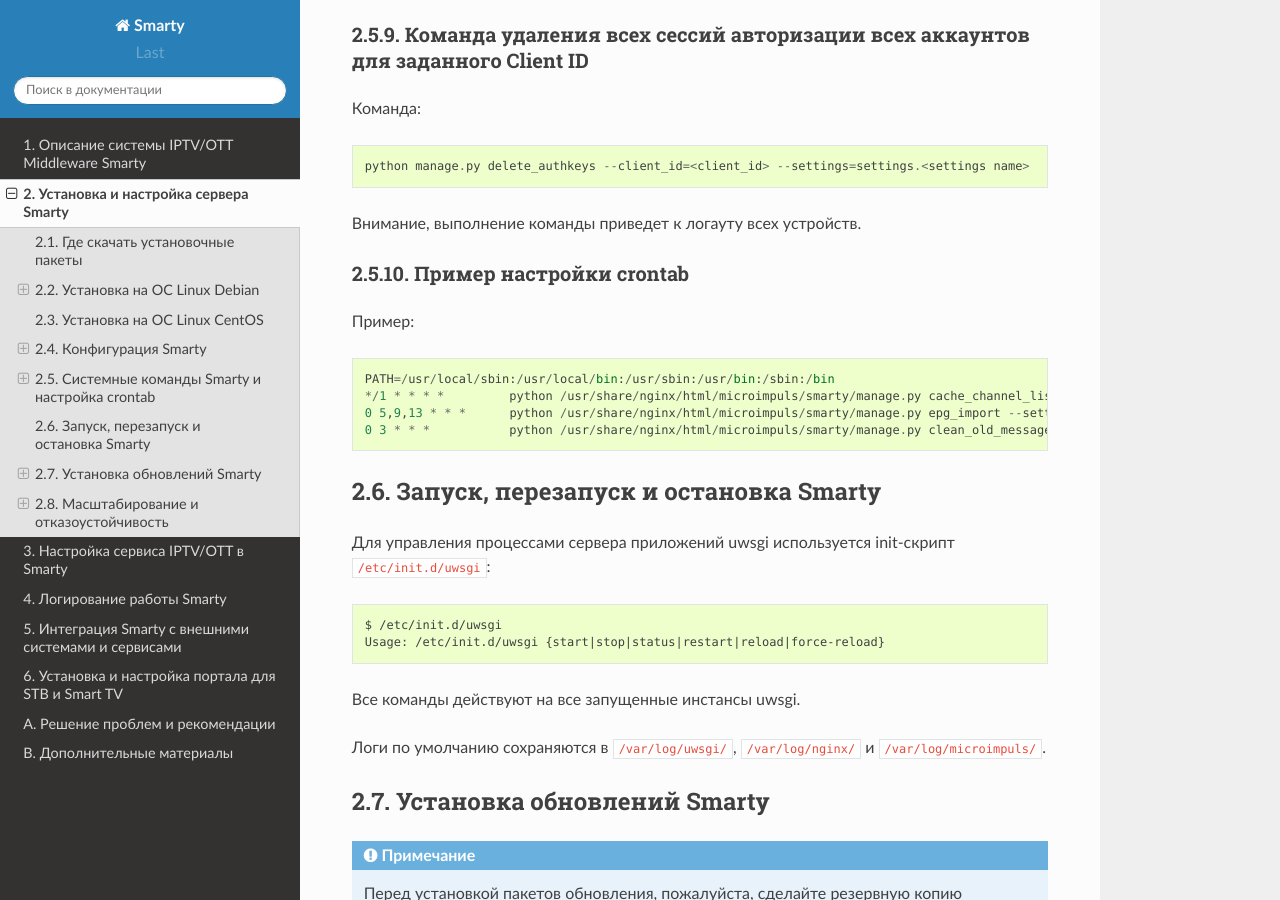
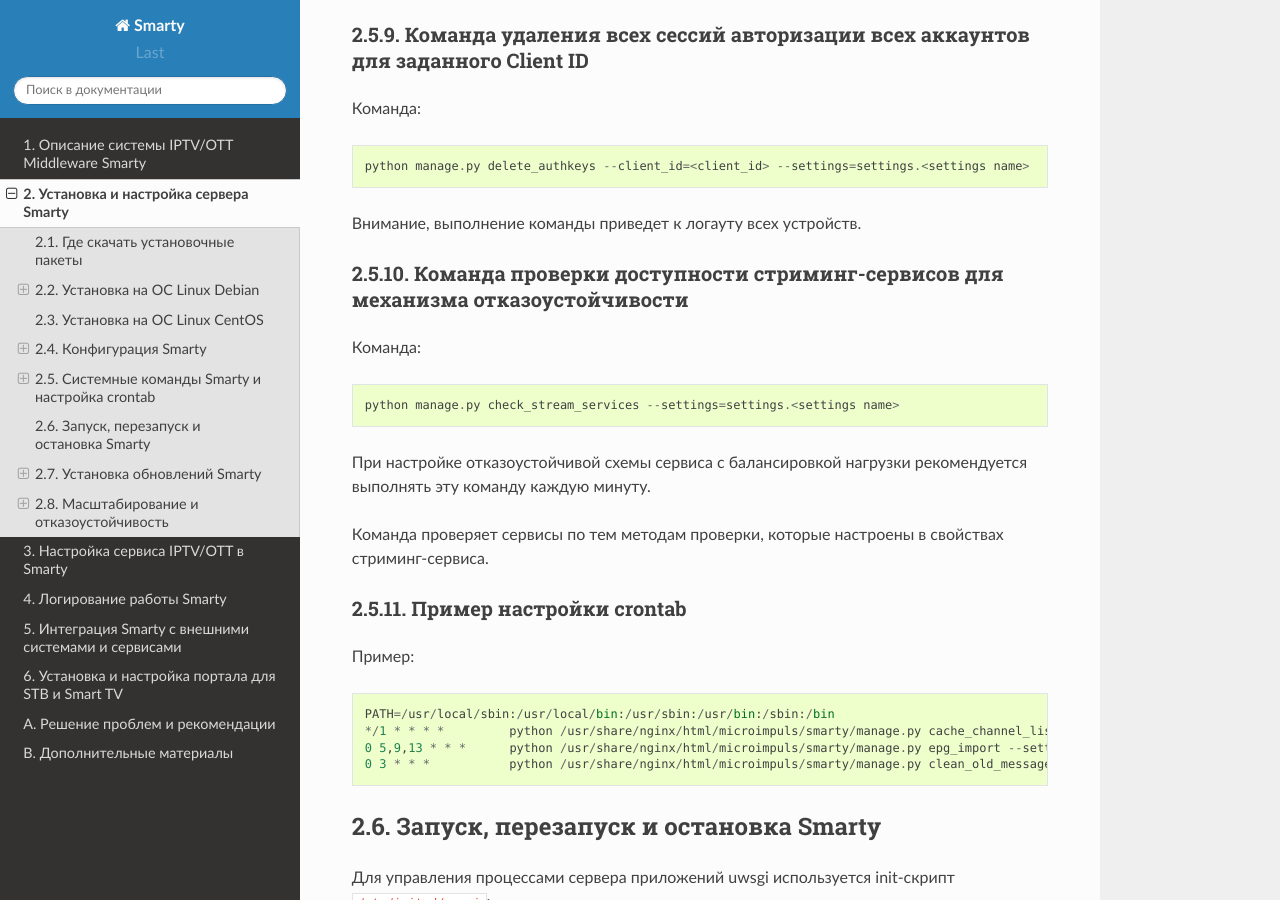
Before and after one commit to sergey-yakovlev/smarty-docs, a Sphinx documentation site: the page built from source/installation_and_configuration.rst, in a window 1280 px wide and 900 px high, scrolled down 14787 px. Built offline with Sphinx 7.4.7 and the Read the Docs theme 2.0.0, drawn with Linux system fonts in a browser that asks for light colours.

Commit message:
check_stream_services

```diff
--- a/source/installation_and_configuration.rst
+++ b/source/installation_and_configuration.rst
@@ -670,9 +670,20 @@
 
 Внимание, выполнение команды приведет к логауту всех устройств.
 
+2.5.10. Команда проверки доступности стриминг-сервисов для механизма отказоустойчивости
+---------------------------------------------------------------------------------------
+
+Команда: ::
+
+    python manage.py check_stream_services --settings=settings.<settings name>
+
+При настройке отказоустойчивой схемы сервиса с балансировкой нагрузки рекомендуется выполнять эту команду каждую минуту.
+
+Команда проверяет сервисы по тем методам проверки, которые настроены в свойствах стриминг-сервиса.
+
 .. _crontab-example:
 
-2.5.10. Пример настройки crontab
+2.5.11. Пример настройки crontab
 --------------------------------
 
 Пример: ::
```
